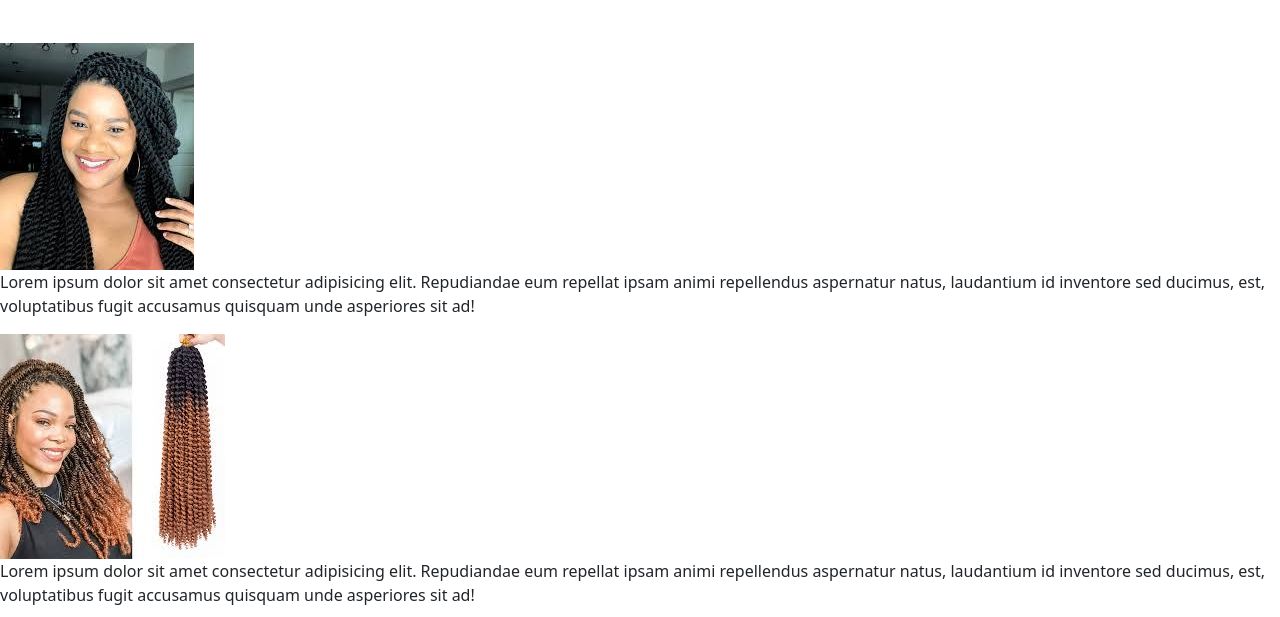
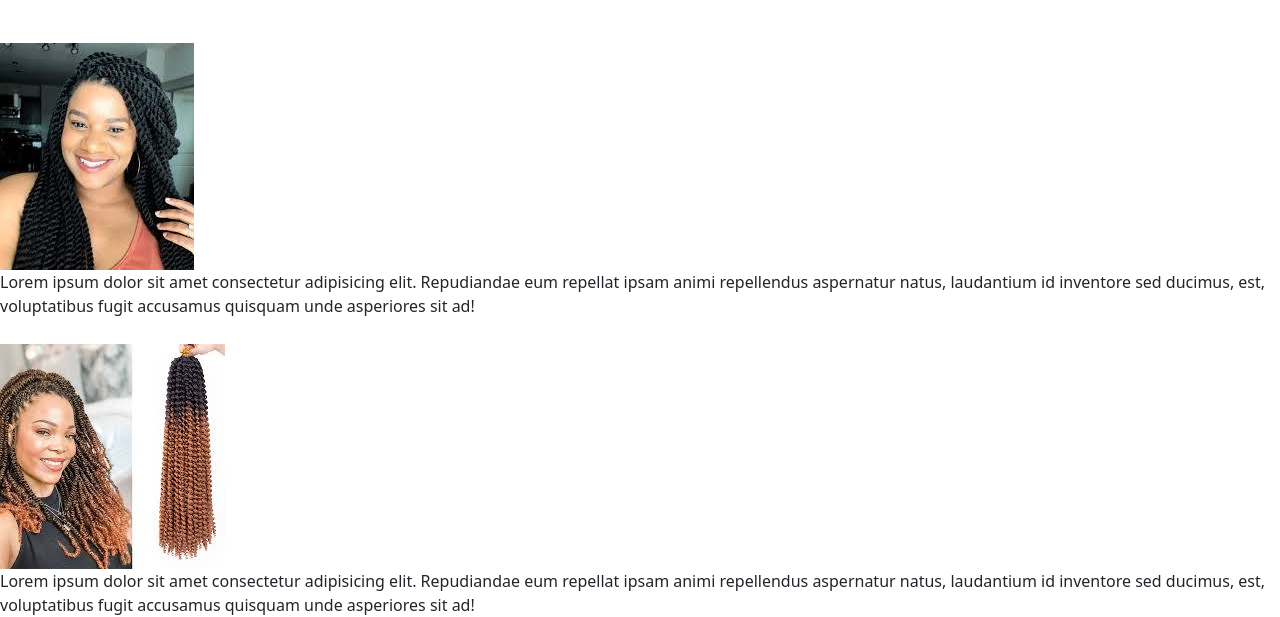
Before and after one commit to Tatin13/kalista, a plain HTML site: page attachments.html in a window 1280 px wide. Shown: the part 201-818 px from the top of the page. Drawn offline with nearby package versions, Linux system fonts and the light colour scheme.

Commit message:
Update attachments.html

```diff
--- a/attachments.html
+++ b/attachments.html
@@ -24,7 +24,12 @@
 
 
             <main>
-<div class="product-container">
+<div style="display: flex;
+   flex-wrap: wrap;
+  align-items: center;
+    justify-content: center;
+    column-gap: 10px;
+    row-gap: 10px;">
     <div>
 <img src="att1.jpeg">
 <p>
@@ -73,9 +78,6 @@
 </p>
 </div>
 
-
-
-
 </div>
 
             </main>
```
